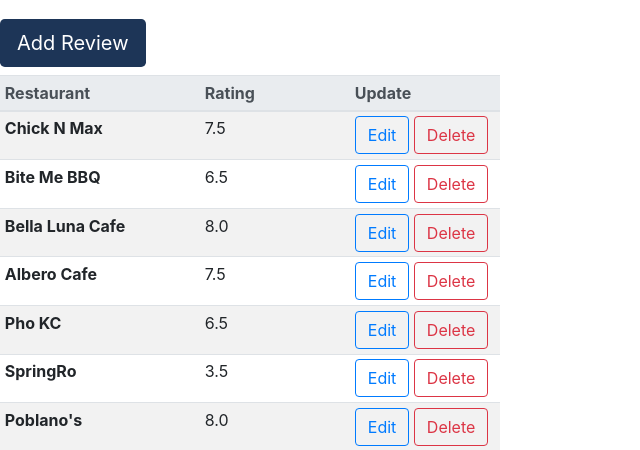
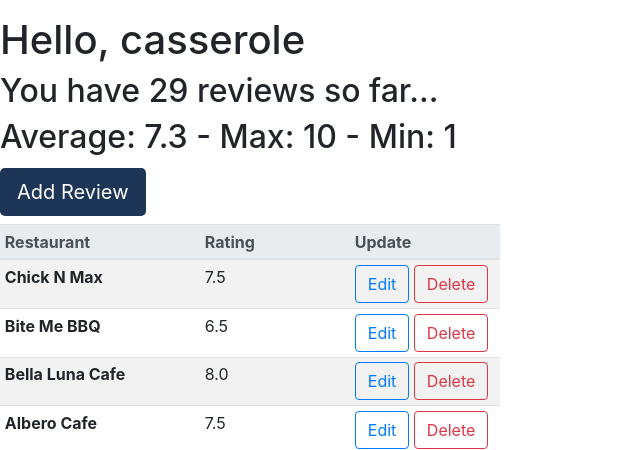
Before and after one commit to casslee1351/RestaurantRecommender, a Django app: page /profile/2/ in a window 1280 px wide. Shown: the part 56-506 px from the top of the page, without its empty margins (0-640 px from the left). Run offline with Django 4.2, Linux system fonts and the light colour scheme; a user stored in the database is signed in; data comes from the database, SQL or seed files in the repository; some libraries are stand-ins or nearby versions.

Commit message:
styling on profile

```diff
--- a/rating/spoonme-project/restaurants/templates/restaurants/profile.html
+++ b/rating/spoonme-project/restaurants/templates/restaurants/profile.html
@@ -6,6 +6,9 @@
 
 <!--NEEDS TO BE UPDATED TO INCLUDE LINK TO MY RATINGS, RECS, AND LUNCH BUDDIES-->
 <!-- ADD NUMBER OF REVIEWS, DISPLAY TOP 3 RATED / MOST RECENT? -->
+<h1>Hello, {{user}}</h1>
+<h2>You have {{ratingCount}} reviews so far...</h2>
+<h2>Average: {{ratingAvg|floatformat:1}} - Max: {{ratingMax}} - Min: {{ratingMin}}</h2>
 <table class="table table-striped table-sm" style="width:500px;">
     <thead class="thead-light">
       <tr>
--- a/rating/spoonme-project/restaurants/views.py
+++ b/rating/spoonme-project/restaurants/views.py
@@ -8,7 +8,7 @@ from django.contrib.auth import authenticate, login, logout
 from django.contrib.auth.forms import UserCreationForm
 from django.core.paginator import Paginator
 from django.contrib.admin.views.decorators import staff_member_required
-from django.db.models import Avg
+from django.db.models import Avg, Max, Min
 import joblib
 
 from .models import Rating, Restaurant
@@ -147,9 +147,12 @@ def ratings(request):
 def userProfile(request, pk):
     user = User.objects.get(id=pk)
     ratings = Rating.objects.filter(user=pk)
-    # Add count -- display by sorted?
+    rating_count = Rating.objects.filter(user=pk).count()
+    rating_avg = Rating.objects.filter(user=pk).aggregate(Avg('rating'))['rating__avg']
+    rating_max = Rating.objects.filter(user=pk).aggregate(Max('rating'))['rating__max']
+    rating_min = Rating.objects.filter(user=pk).aggregate(Min('rating'))['rating__min']
 
-    context = {'user': user, 'ratings': ratings}
+    context = {'user': user, 'ratings': ratings, 'ratingCount': rating_count, 'ratingAvg': rating_avg, 'ratingMax':rating_max, 'ratingMin':rating_min}
     return render(request, "restaurants/profile.html", context)
 
 @ login_required(login_url="login")
```
